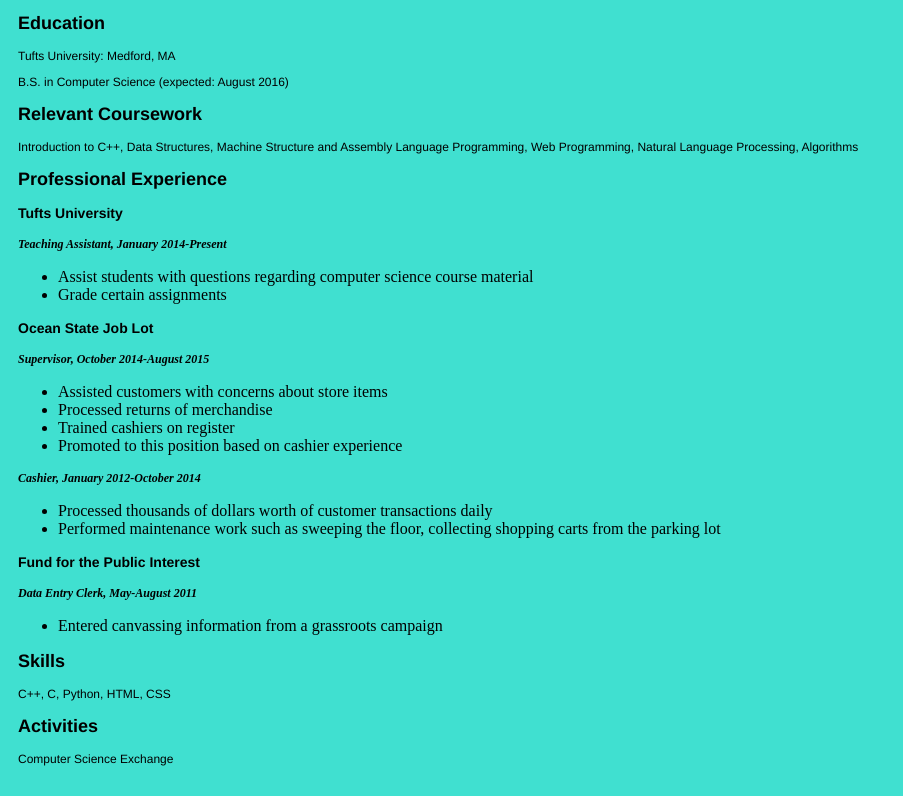
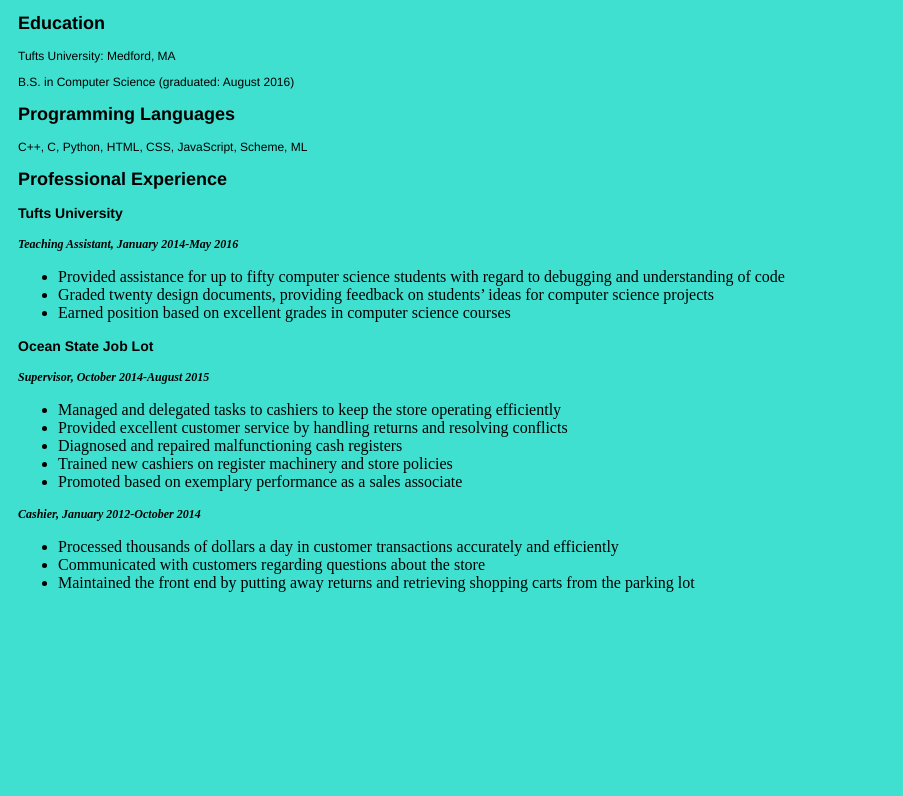
Before and after one commit to jamespmernin/jmernin1992.github.io, a plain HTML site: page resume.html in a window 1280 px wide. Shown: the part 65-861 px from the top of the page, without its empty margins (0-903 px from the left). After the commit the page ends 800 px from the top, so only its background shows below. Drawn offline with Linux system fonts and the light colour scheme.

Commit message:
Update resume.html

```diff
--- a/resume.html
+++ b/resume.html
@@ -16,48 +16,36 @@
 
 		<h2>Education</h2>
 		<p>Tufts University: Medford, MA</p> <!--Include formatting for italics-->
-		<p>B.S. in Computer Science (expected: August 2016)</p>
+		<p>B.S. in Computer Science (graduated: August 2016)</p>
 
-		<h2>Relevant Coursework</h2>
-		<p>Introduction to C++, Data Structures, Machine Structure and Assembly Language Programming, Web Programming, Natural Language Processing, Algorithms</p>
+		<h2>Programming Languages</h2>
+		<p>C++, C, Python, HTML, CSS, JavaScript, Scheme, ML</p>
 
 		<h2>Professional Experience</h2>
 
 		<h3>Tufts University</h3>
-		<h4>Teaching Assistant, January 2014-Present</h4>
+		<h4>Teaching Assistant, January 2014-May 2016</h4>
 		<ul>
-			<li>Assist students with questions regarding computer science course material</li>
-			<li>Grade certain assignments</li>
+			<li>Provided assistance for up to fifty computer science students with regard to debugging and understanding of code</li>
+			<li>Graded twenty design documents, providing feedback on students’ ideas for computer science projects</li>
+			<li>Earned position based on excellent grades in computer science courses</li>
 		</ul>
 
 		<h3>Ocean State Job Lot</h3>
 		<h4>Supervisor, October 2014-August 2015</h4>
 		<ul>
-			<li>Assisted customers with concerns about store items</li>
-			<li>Processed returns of merchandise</li>
-			<li>Trained cashiers on register</li>
-			<li>Promoted to this position based on cashier experience</li>
+			<li>Managed and delegated tasks to cashiers to keep the store operating efficiently</li>
+			<li>Provided excellent customer service by handling returns and resolving conflicts</li>
+			<li>Diagnosed and repaired malfunctioning cash registers</li>
+			<li>Trained new cashiers on register machinery and store policies</li>
+			<li>Promoted based on exemplary performance as a sales associate</li>
 		</ul>
 
 		<h4>Cashier, January 2012-October 2014</h4>
 		<ul>
-			<li>Processed thousands of dollars worth of customer transactions daily</li>
-			<li>Performed maintenance work such as sweeping the floor, collecting shopping carts from the parking lot
+			<li>Processed thousands of dollars a day in customer transactions accurately and efficiently</li>
+			<li>Communicated with customers regarding questions about the store</li>
+			<li>Maintained the front end by putting away returns and retrieving shopping carts from the parking lot</li>
 		</ul>
-
-		<h3>Fund for the Public Interest</h3>
-		<h4>Data Entry Clerk, May-August 2011</h4>
-		<ul>
-			<li>Entered canvassing information from a grassroots campaign</li>
-		</ul>
-		<!--Include Tufts TA work, OSJL, Fund for Public Interest-->
-
-		<h2>Skills</h2>
-		<p>C++, C, Python, HTML, CSS</p>
-
-		<h2>Activities</h2>
-		<p>Computer Science Exchange</p>
-
 	</body>
-
 </html>
```
